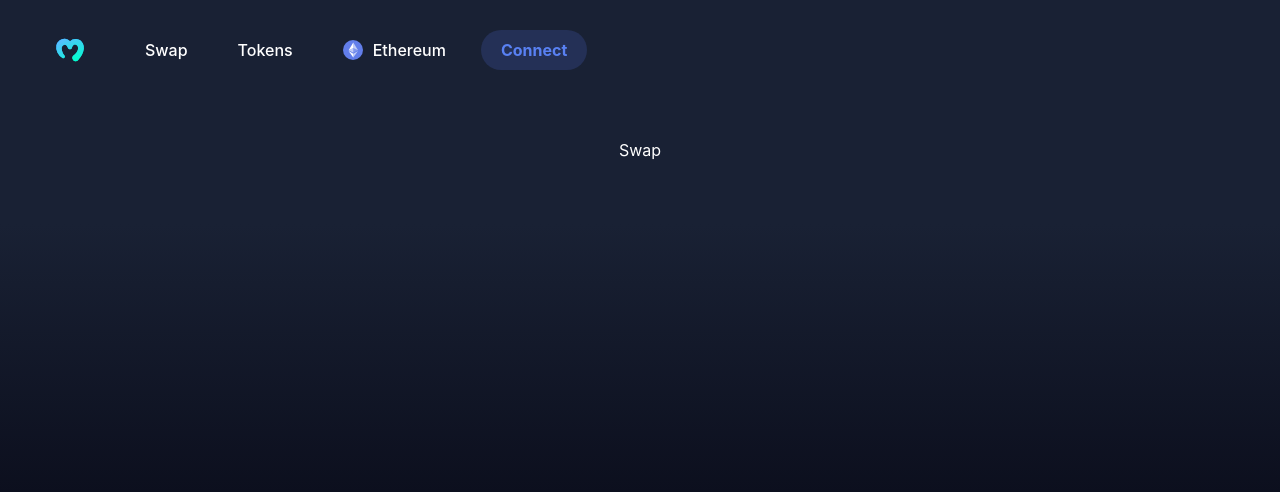
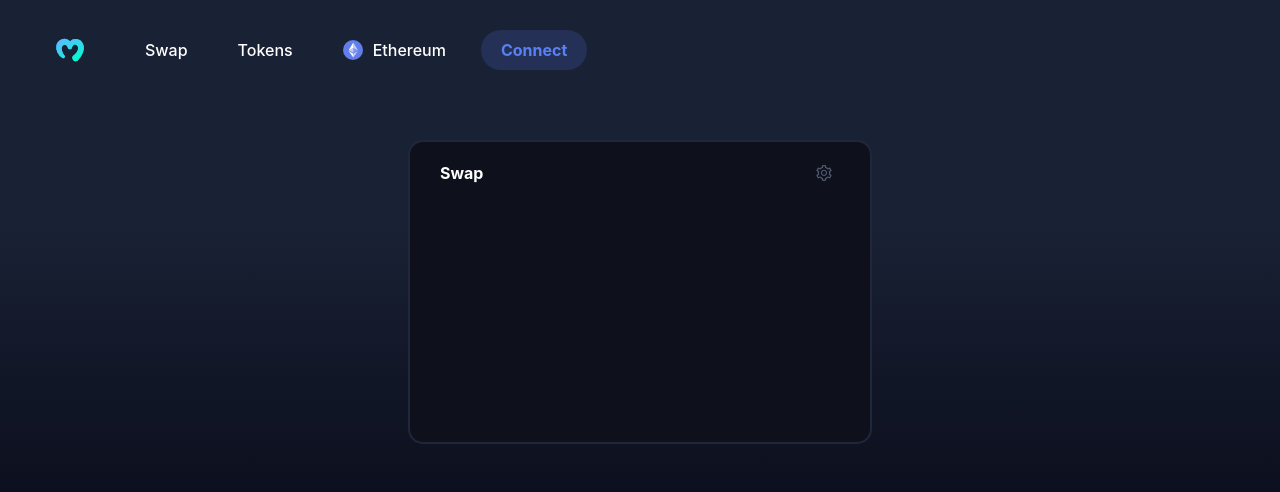
Before and after one commit to hgrey-dev/NewDexRepo, a React (Create React App) app in the folder dex/: page / in a window 1280 px wide. Shown: the top 492 px of the page. Built offline with nearby package versions, Linux system fonts and the light colour scheme.

Commit message:
Update app css, swap css and AntDesign

```diff
--- a/dex/src/components/Header.js
+++ b/dex/src/components/Header.js
@@ -1,6 +1,7 @@
 import React from "react";
 import Eth from "../eth.svg";
 import Logo from "../moralis-logo.svg";
+import { Link } from "react-router-dom";
 
 function Header(connect) {
   return (
@@ -8,15 +9,20 @@ function Header(connect) {
       <header>
         <div className="leftH">
           <img src={Logo} alt="logo" className="logo" />
-          <div className="headerItem">Swap</div>
-          <div className="headerItem">Tokens</div>
+          <Link to="/" className="link">
+            <div className="headerItem">Swap</div>
+          </Link>
+          <Link to="/tokens" className="link">
+            <div className="headerItem">Tokens</div>
+          </Link>
+
           <div className="rightH">
             <div className="headerItem">
               <img src={Eth} alt="eth logo" className="eth" />
               Ethereum
             </div>
             <div className="connectButton" onClick={connect}>
-Connect
+              Connect
             </div>
           </div>
         </div>
--- a/dex/src/components/Swap.js
+++ b/dex/src/components/Swap.js
@@ -1,9 +1,34 @@
-import React from 'react'
+import React from "react";
+import { Input, Popover, Radio, Modal, message } from "antd";
+import {
+  ArrowDownOutlined,
+  DownOutlined,
+  SettingOutlined,
+} from "@ant-design/icons";
 
 function Swap() {
+
+  const setting = (
+    <>
+    <div>
+      Slippage Tolerance
+    </div>
+    </>
+  )
+
   return (
-    <div>Swap</div>
-  )
+    <div className="tradeBox">
+      <div className="tradeBoxHeader">
+        <h4>Swap</h4>
+        <Popover content={setting} title="Settings" trigger="click" placement="bottomRight">
+        <SettingOutlined className="cog"/>
+        </Popover>
+      </div>
+      <div className="inputs">
+
+      </div>
+    </div>
+  );
 }
 
-export default Swap
+export default Swap;
```
Also changed, not shown: dex/src/App.js (+7 -10 lines).
